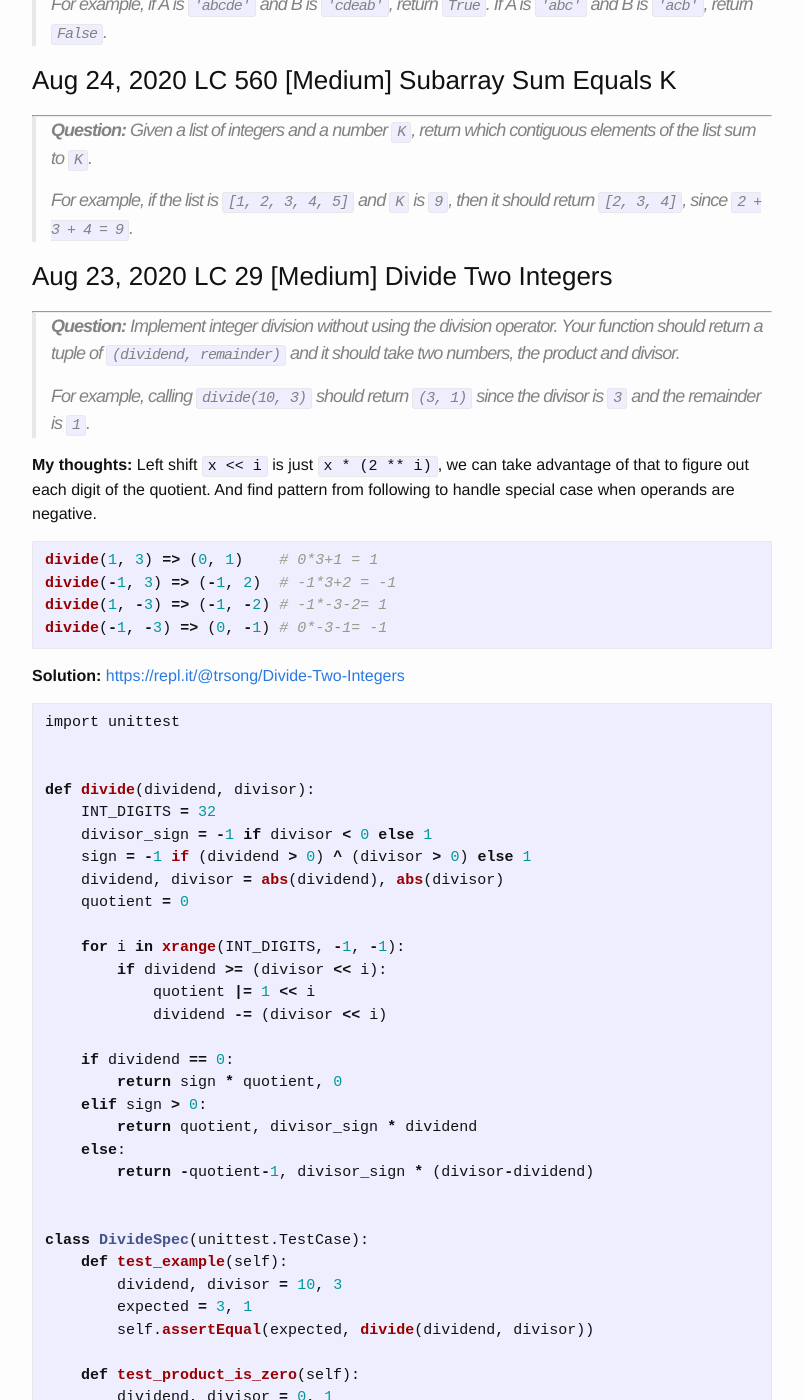
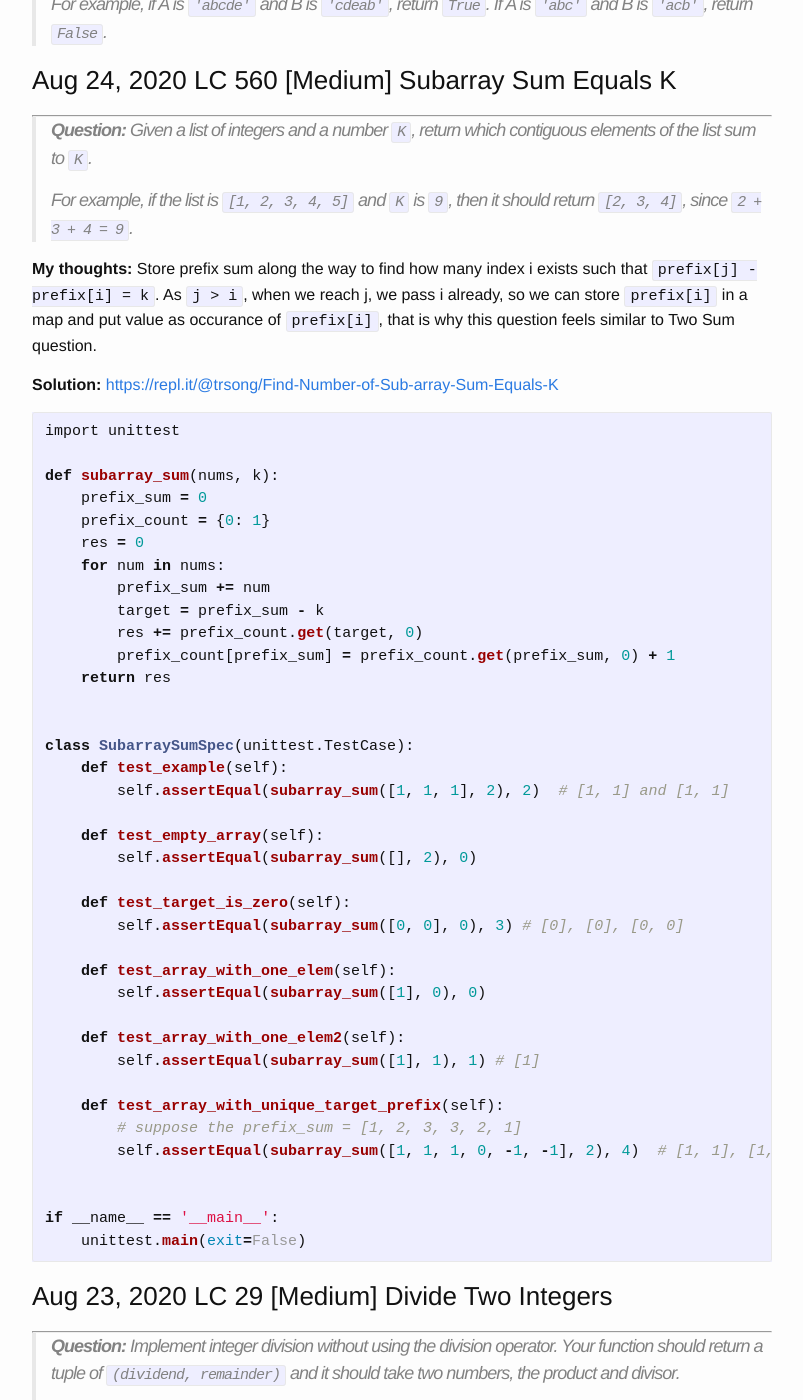
Before and after one commit to trsong/trsong.github.io, a Jekyll site: the page built from _posts/2020-08-01-DailyQuestionsAug.md, in a window 1280 px wide and 1400 px high, scrolled down 1233 px. Shown: the whole window, without its empty margins (238-1041 px from the left). Built offline with Jekyll 4.4.1, drawn with Linux system fonts in a browser that asks for light colours; some of the changed text lies outside the part shown.

Commit message:
Add Solution to Aug 24 Question

````diff
--- a/_posts/2020-08-01-DailyQuestionsAug.md
+++ b/_posts/2020-08-01-DailyQuestionsAug.md
@@ -31,6 +31,50 @@ categories: Python/Java
 > **Question:** Given a list of integers and a number `K`, return which contiguous elements of the list sum to `K`.
 >
 > For example, if the list is `[1, 2, 3, 4, 5]` and `K` is `9`, then it should return `[2, 3, 4]`, since `2 + 3 + 4 = 9`.
+
+
+**My thoughts:** Store prefix sum along the way to find how many index i exists such that `prefix[j] - prefix[i] = k`. As `j > i`, when we reach j, we pass i already, so we can store `prefix[i]` in a map and put value as occurance of `prefix[i]`, that is why this question feels similar to Two Sum question.
+
+**Solution:** [https://repl.it/@trsong/Find-Number-of-Sub-array-Sum-Equals-K](https://repl.it/@trsong/Find-Number-of-Sub-array-Sum-Equals-K)
+```py
+import unittest
+
+def subarray_sum(nums, k):
+    prefix_sum = 0
+    prefix_count = {0: 1}
+    res = 0
+    for num in nums:
+        prefix_sum += num
+        target = prefix_sum - k
+        res += prefix_count.get(target, 0)
+        prefix_count[prefix_sum] = prefix_count.get(prefix_sum, 0) + 1
+    return res
+
+
+class SubarraySumSpec(unittest.TestCase):
+    def test_example(self):
+        self.assertEqual(subarray_sum([1, 1, 1], 2), 2)  # [1, 1] and [1, 1]
+
+    def test_empty_array(self):
+        self.assertEqual(subarray_sum([], 2), 0)
+
+    def test_target_is_zero(self):
+        self.assertEqual(subarray_sum([0, 0], 0), 3) # [0], [0], [0, 0]
+
+    def test_array_with_one_elem(self):
+        self.assertEqual(subarray_sum([1], 0), 0)
+
+    def test_array_with_one_elem2(self):
+        self.assertEqual(subarray_sum([1], 1), 1) # [1]
+
+    def test_array_with_unique_target_prefix(self):
+        # suppose the prefix_sum = [1, 2, 3, 3, 2, 1]
+        self.assertEqual(subarray_sum([1, 1, 1, 0, -1, -1], 2), 4)  # [1, 1], [1, ,1], [1, 1, 0], [1, 1, 1, 0, -1]
+
+
+if __name__ == '__main__':
+    unittest.main(exit=False)
+```
 
 
 ### Aug 23, 2020 LC 29 \[Medium\] Divide Two Integers
````
